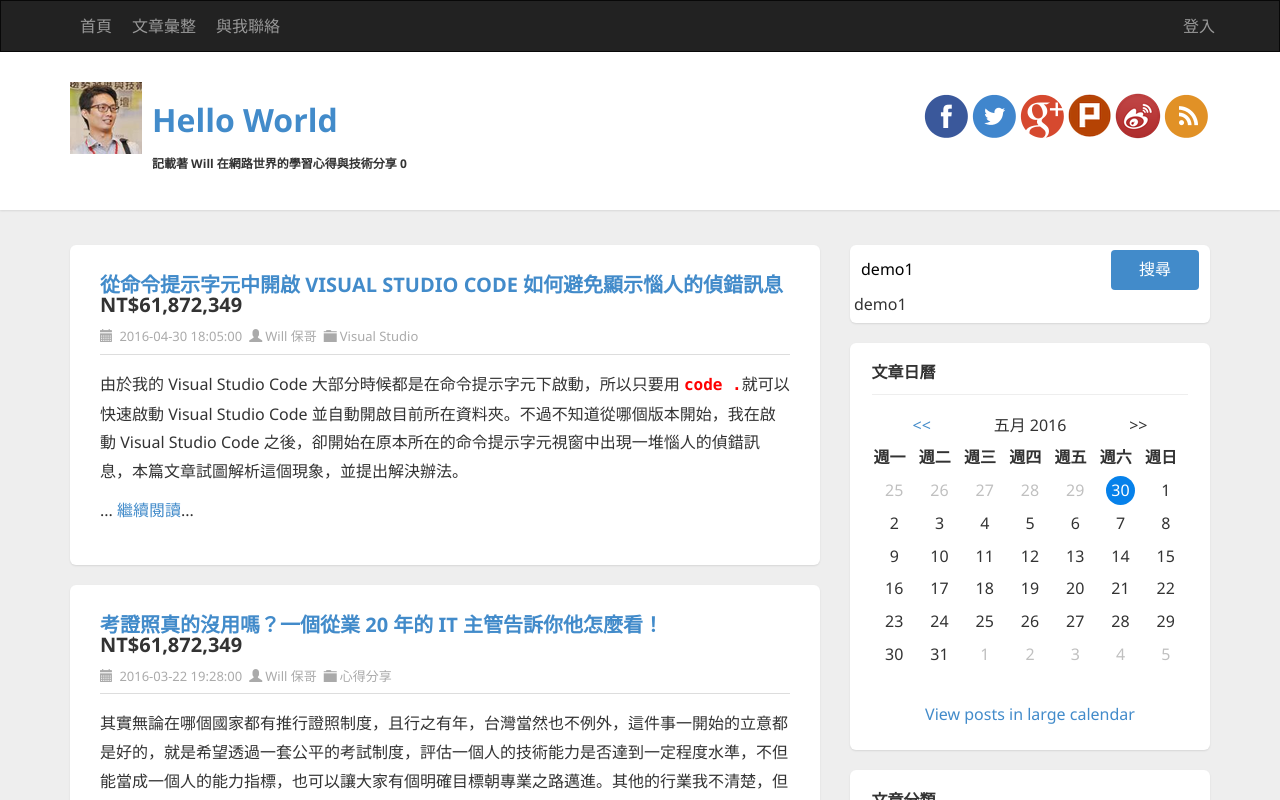
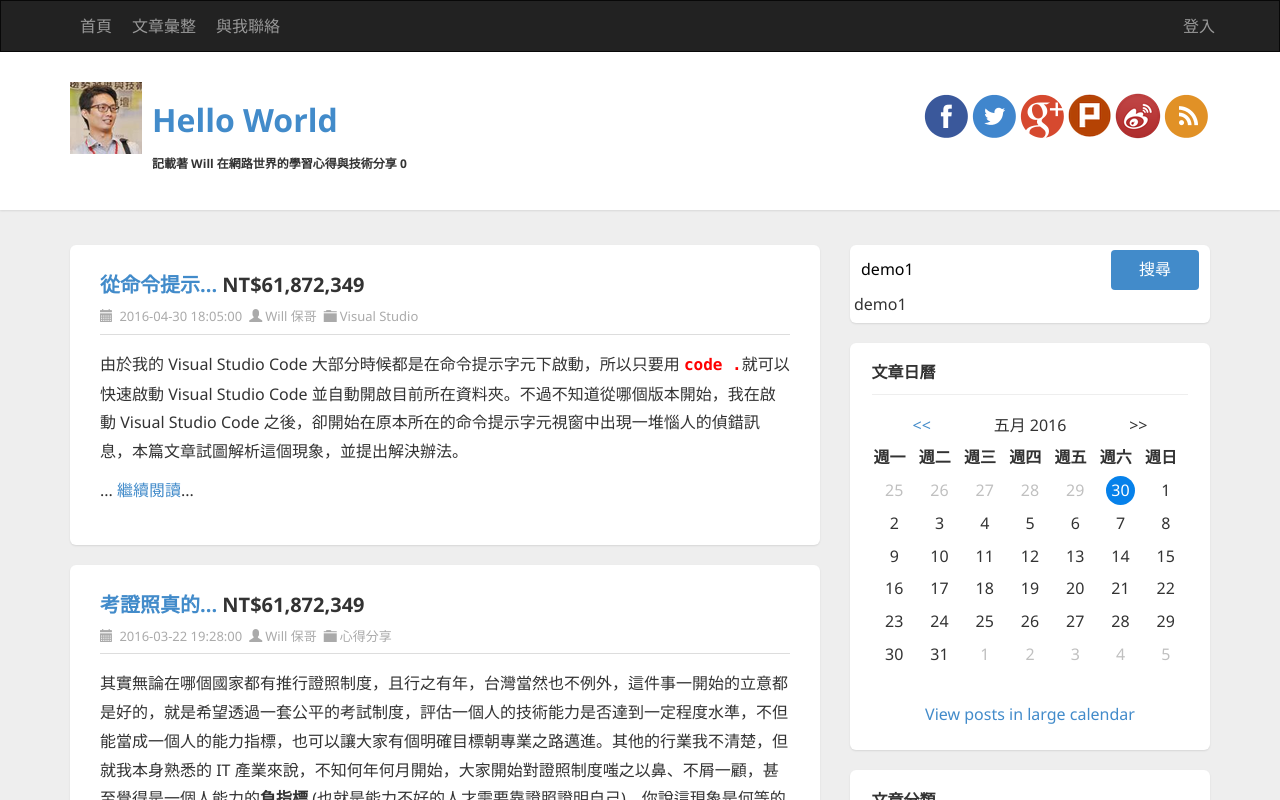
Before and after one commit to YiOuYang/angular0927, an Angular app: page / in a window 1280 px wide. Shown: the top 800 px of the page. Built offline with nearby package versions, Linux system fonts and the light colour scheme.

Commit message:
示範自訂 Pipes 作法

```diff
--- a/src/app/app.component.html
+++ b/src/app/app.component.html
@@ -15,7 +15,7 @@
         <article class="post" *ngFor="let item of data" id="post0">
           <header class="post-header">
             <h2 class="post-title">
-              <a [href]="item.href">{{ item.title | uppercase }}</a>
+              <a [href]="item.href">{{ item.title | mask:max }}</a>
               NT${{ 61872349 | number }}
             </h2>
             <div class="post-info clearfix">
--- a/src/app/app.component.ts
+++ b/src/app/app.component.ts
@@ -9,6 +9,7 @@ import { HttpClient } from '@angular/common/http';
 export class AppComponent {
   keyword = 'demo1';
   data: any[];
+  max = 5;
   constructor(private http: HttpClient) {
   }
 
@@ -19,6 +20,7 @@ export class AppComponent {
   }
 
   doSearch(value) {
+    this.max++;
     this.keyword = value;
   }
 
--- a/src/app/app.module.ts
+++ b/src/app/app.module.ts
@@ -6,12 +6,14 @@ import { HttpClientModule } from '@angular/common/http';
 import { AppComponent } from './app.component';
 import { HeaderComponent } from './header/header.component';
 import { FooterComponent } from './footer/footer.component';
+import { MaskPipe } from './mask.pipe';
 
 @NgModule({
   declarations: [
     AppComponent,
     HeaderComponent,
-    FooterComponent
+    FooterComponent,
+    MaskPipe
   ],
   imports: [
     BrowserModule,
--- /dev/null
+++ b/src/app/mask.pipe.ts
@@ -0,0 +1,15 @@
+import { Pipe, PipeTransform } from '@angular/core';
+
+@Pipe({
+  name: 'mask'
+})
+export class MaskPipe implements PipeTransform {
+
+  transform(value: string, max: any = 5): any {
+    if (value.length > max) {
+      return value.substr(0, max) + '...';
+    }
+    return value;
+  }
+
+}
```
